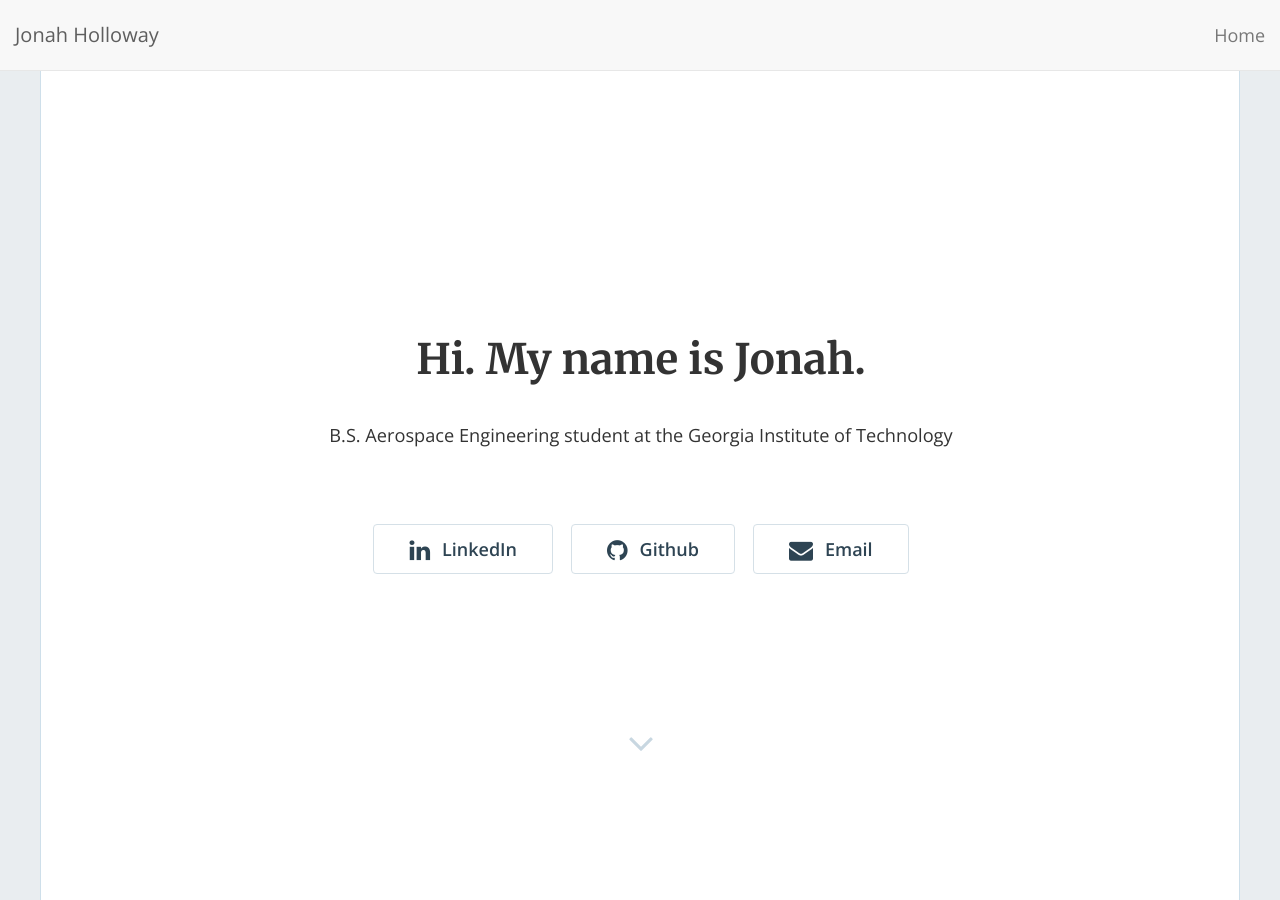
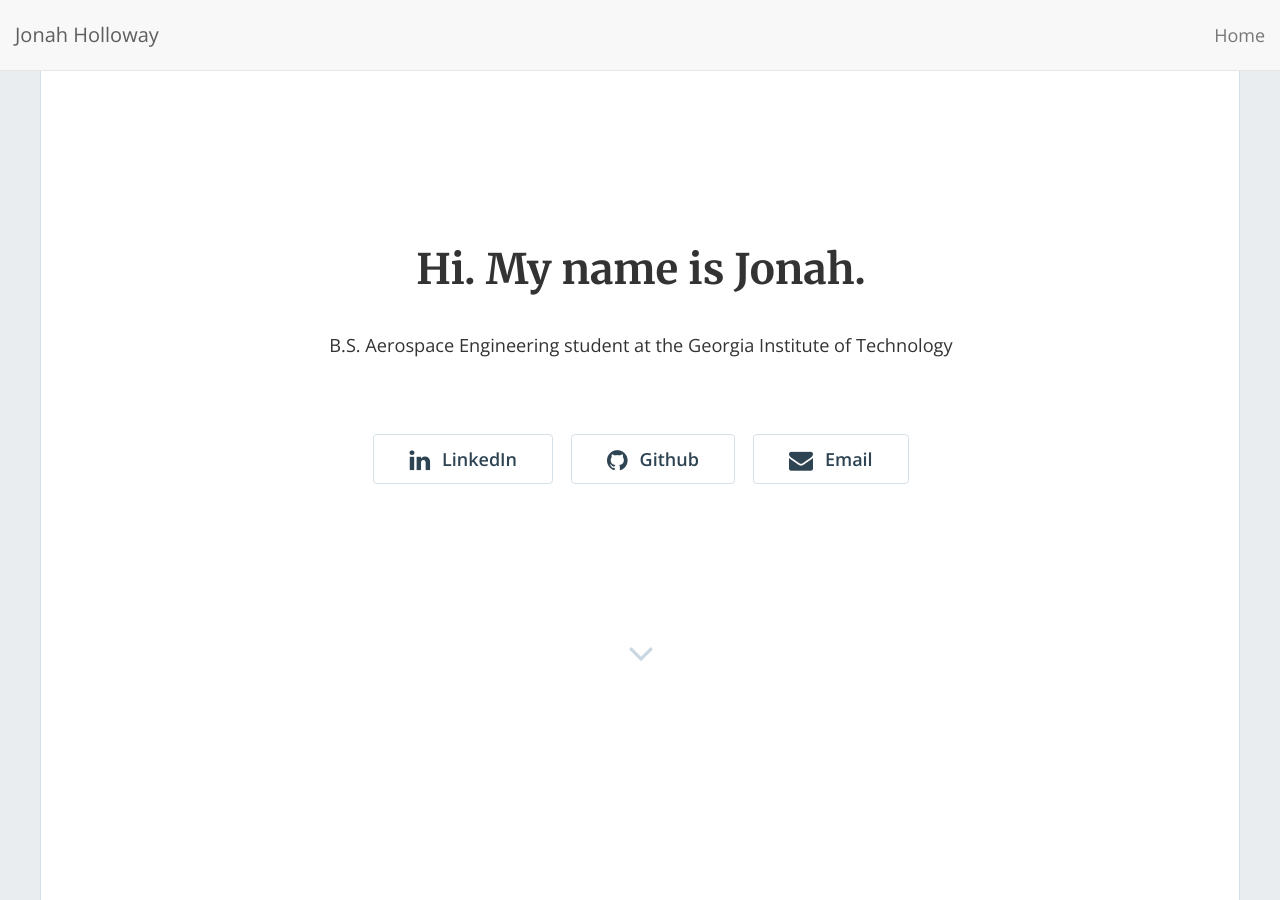
Before and after one commit to jonahholloway/jonahholloway.github.io, a Jekyll site: the page built from index.html, in a window 1280 px wide and 900 px high. Built offline with Jekyll 4.4.1, drawn with Linux system fonts in a browser that asks for light colours; nearby versions of some CDN libraries; the list of posts is cut into pages by our own code.

Commit message:
Update style.scss

```diff
--- a/css/style.scss
+++ b/css/style.scss
@@ -132,7 +132,7 @@ button.btn, input.btn {
 	2.0 Home Hero
 --------------------------------------------------------------*/
 .hero-container {
-  min-height: 120vh;
+  min-height: 100vh;
   display: flex;
   flex-direction: column;
   align-items: center;
@@ -230,7 +230,7 @@ button.btn, input.btn {
 	3.0 Posts
 --------------------------------------------------------------*/
 #portfolio {
-  scroll-margin-top: 100px;
+  scroll-margin-top: 120px;
 }
 
 .container {
```
